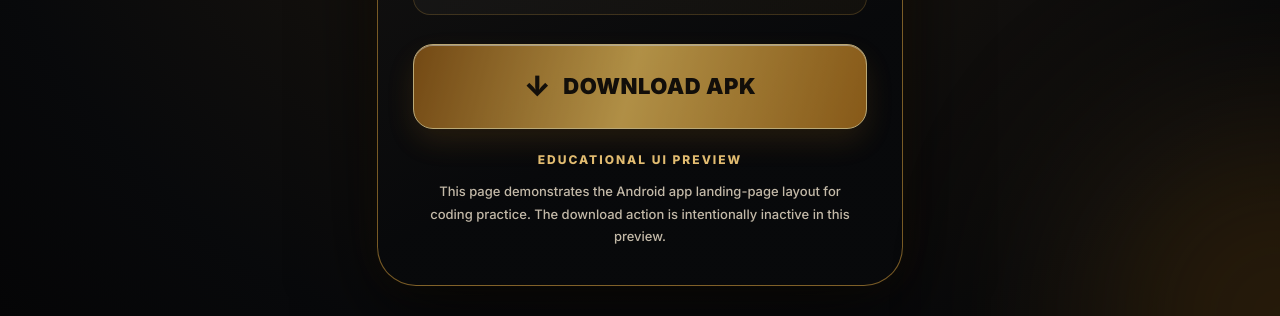
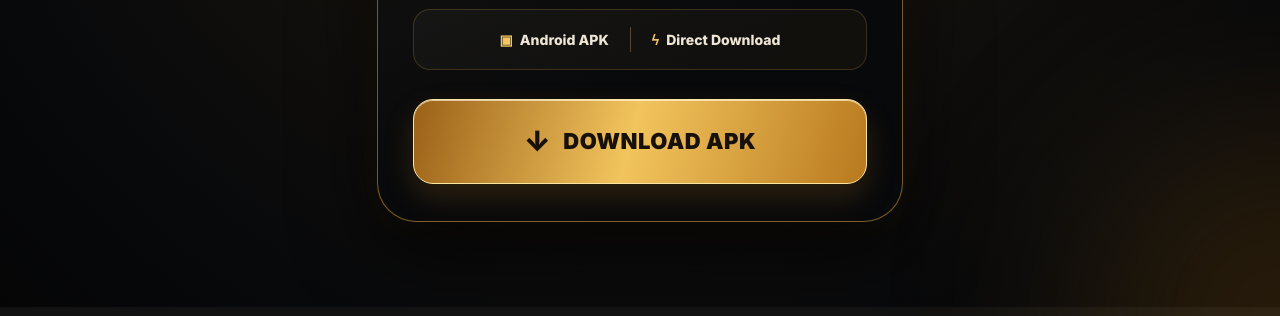
Before and after one commit to ashoksahani7082/kalyan-mtk, a plain HTML site: page index.html in a window 1280 px wide. Shown: the part 493-809 px from the top of the page. Drawn offline with Linux system fonts and the light colour scheme.

Commit message:
Unlock APK download button and remove preview warning

```diff
--- a/index.html
+++ b/index.html
@@ -32,7 +32,7 @@ h1 span{background:linear-gradient(100deg,#fff0b5,#e8ad3e 48%,#fff0b5);-webkit-b
 .features{display:flex;justify-content:center;align-items:center;gap:21px;margin:0 0 29px;padding:17px 12px;border:1px solid #d6a34738;border-radius:17px;background:linear-gradient(110deg,#ffffff08,#d49a2b0d);color:#eee5d5;font-size:14px;font-weight:750}
 .features b{color:#f4c65f;margin-right:7px}
 .sep{height:25px;width:1px;background:#d7b36b55}
-.download{width:100%;min-height:85px;border:1px solid #ffe6a0;border-radius:20px;background:linear-gradient(105deg,#9b6118,#f2c45d 48%,#b8791e);color:#17110a;font:900 22px Inter,Arial,sans-serif;letter-spacing:.5px;box-shadow:0 13px 30px #d18c2630,inset 0 1px #fff9;opacity:.72;cursor:not-allowed}
+.download{width:100%;min-height:85px;border:1px solid #ffe6a0;border-radius:20px;background:linear-gradient(105deg,#9b6118,#f2c45d 48%,#b8791e);color:#17110a;font:900 22px Inter,Arial,sans-serif;letter-spacing:.5px;box-shadow:0 13px 30px #d18c2630,inset 0 1px #fff9;opacity:1;cursor:pointer;transition:transform .18s ease,filter .18s ease}.download:hover{filter:brightness(1.08);transform:translateY(-2px)}.download:active{transform:translateY(0)}
 .download span{font-size:28px;margin-right:12px;vertical-align:-2px}
 .notice{margin:23px 0 0;color:#e2bd72;font-size:12px;font-weight:800;letter-spacing:2px;text-transform:uppercase}
 .help{max-width:430px;margin:13px auto 0;color:#c3b9a8;font-size:13px;line-height:1.75;font-weight:500}
@@ -50,8 +50,6 @@ h1 span{background:linear-gradient(100deg,#fff0b5,#e8ad3e 48%,#fff0b5);-webkit-b
     <span><b>▣</b>Android APK</span><span class="sep"></span><span><b>ϟ</b>Direct Download</span>
   </div>
   <a class="download" href="https://raw.githubusercontent.com/ashoksahani7082/kalyan-mtk/main/Kalyan.apk.apk" download="Kalyan.apk" style="display:flex;align-items:center;justify-content:center;text-decoration:none"><span>↓</span> DOWNLOAD APK</a>
-  <p class="notice">Educational UI Preview</p>
-  <p class="help">This page demonstrates the Android app landing-page layout for coding practice. The download action is intentionally inactive in this preview.</p>
 </main>
 </body>
 </html>
```
